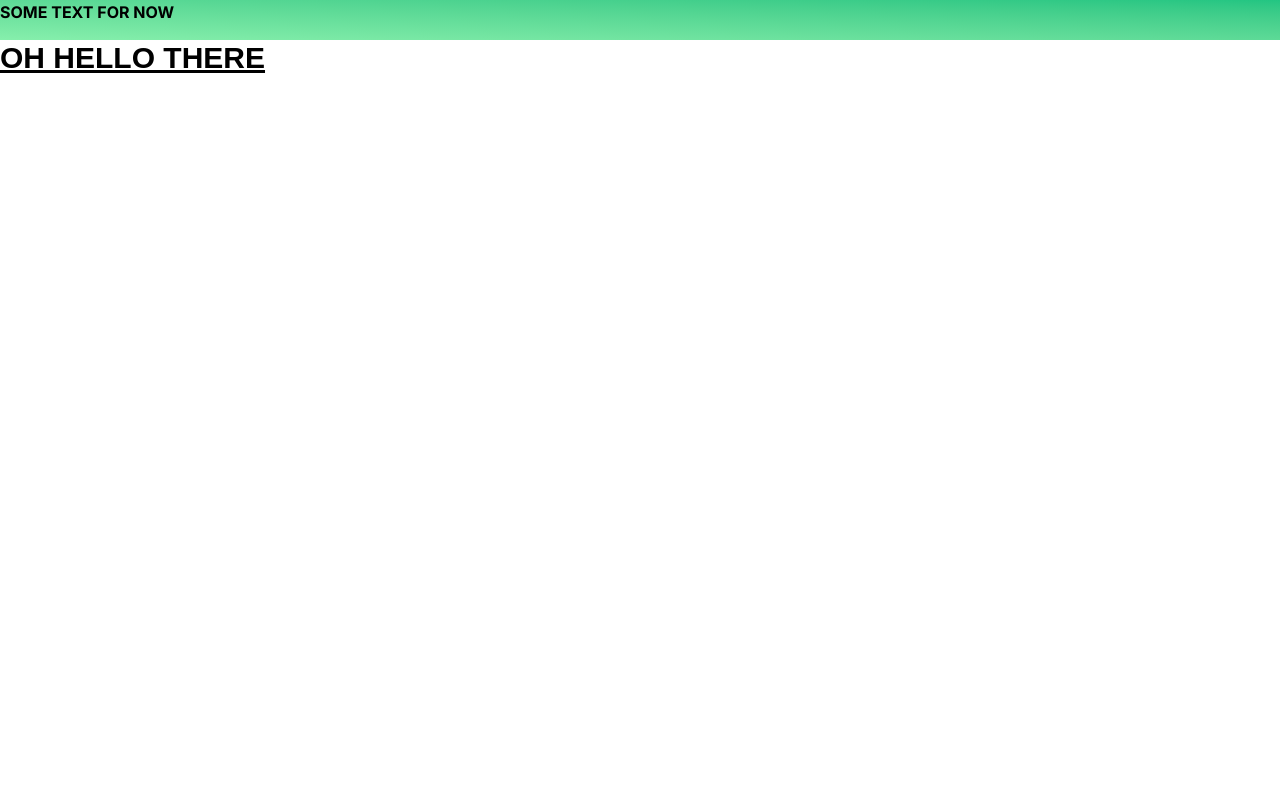
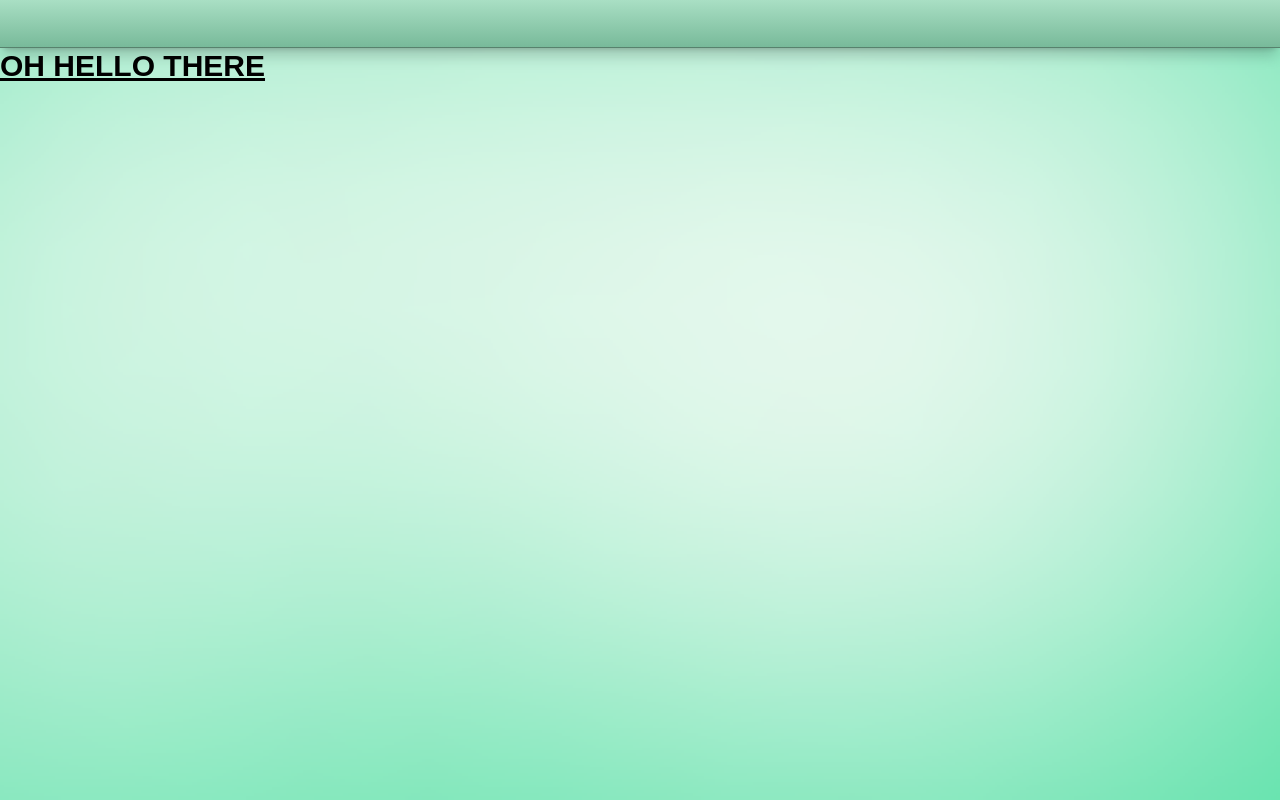
Before and after one commit to wal-z1/book-tracker, a React (Vite) app: page / in a window 1280 px wide. Built offline with nearby package versions, Linux system fonts and the light colour scheme; a web font is replaced by a local one.

Commit message:
HEADER box done , see ya later

```diff
--- a/src/components/MainPage/Header.jsx
+++ b/src/components/MainPage/Header.jsx
@@ -2,12 +2,24 @@ function Header() {
 	return (
 		<>
 			<div
-				className=" min-w-full font-bold sticky h-10
-    bg-gradient-to-tr from-[#86EFAC] to-[#22C582]
-  ">
-				SOME TEXT FOR NOW
-			</div>
+				className="
+
+          min-w-full sticky top-0 h-12
+
+
+          bg-gradient-to-t from-[hsl(151,32%,60%)] to-[hsl(150,46%,77%)]
+
+
+          bg-opacity-75 backdrop-blur-md backdrop-saturate-150
+
+
+          border-b border-y-[#2e5241a8]
+
+
+          shadow-lg shadow-black/20
+        "></div>
 		</>
 	);
 }
+
 export default Header;
--- a/src/index.css
+++ b/src/index.css
@@ -9,3 +9,10 @@
 html {
 	font-family: var(--font-inter);
 }
+
+html,
+body {
+	height: 100%;
+	background: url("../public/images/BG.png") no-repeat center center fixed;
+	background-size: cover;
+}
```
Also changed, not shown: public/images/BG.png (added), 1 other file (tests, documents, lock files or other folders).
